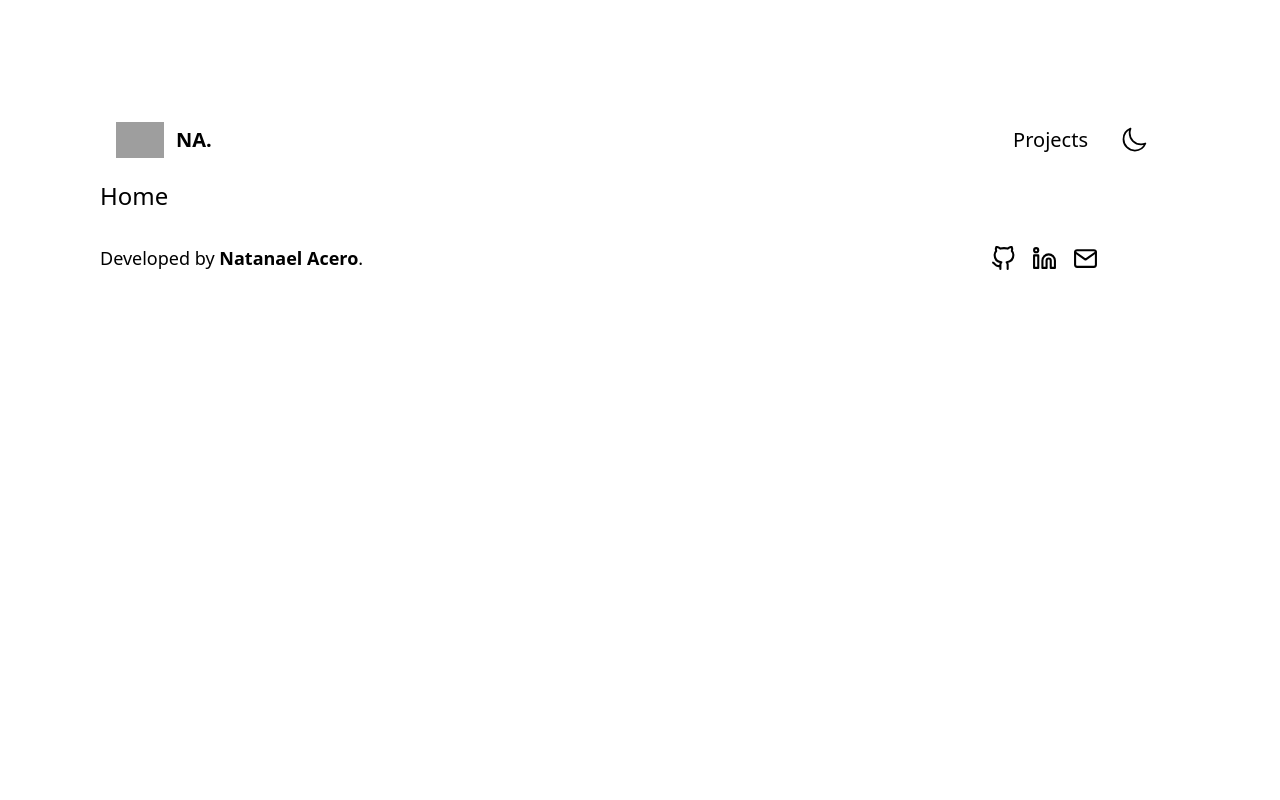
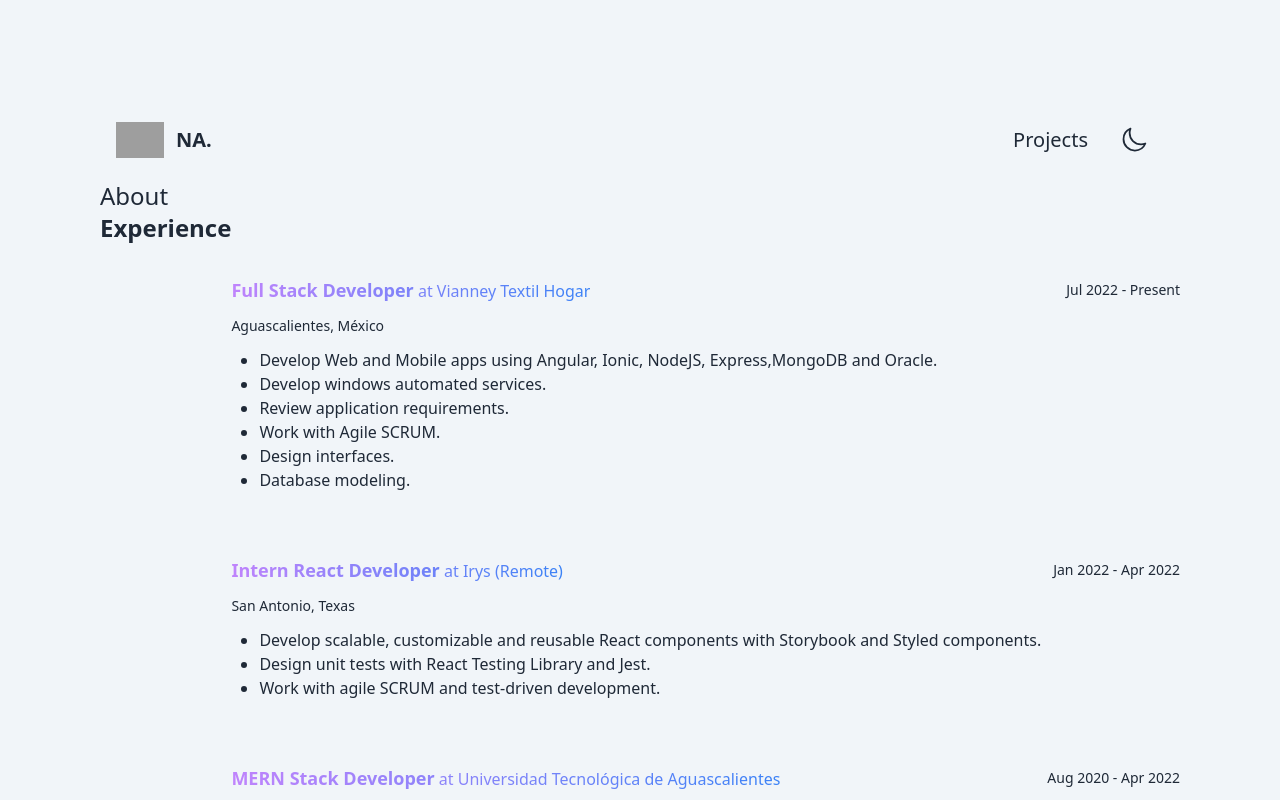
Before and after one commit to Natanael-Acero/next.js-portfolio, a Next.js app: page / in a window 1280 px wide. Shown: the top 800 px of the page. Built offline with nearby package versions, Linux system fonts and the light colour scheme; grey boxes are pictures that could not be loaded.

Commit message:
Added experience component

```diff
--- /dev/null
+++ b/app/components/About.jsx
@@ -0,0 +1,6 @@
+export default function About({ name, jobDescription, about }) {
+
+    return (
+        <h1>About</h1>
+    )
+}
--- /dev/null
+++ b/app/components/Education.jsx
@@ -0,0 +1,6 @@
+export default function Education() {
+
+    return (
+        <h1>Education</h1>
+    )
+}
--- /dev/null
+++ b/app/components/Experience.jsx
@@ -0,0 +1,30 @@
+export default function Experience({ experience }) {
+
+    return (
+        <section
+            className="flex items-start justify-between flex-col sm:flex-row dark:text-light"
+        >
+            <h1 className="font-semibold">Experience</h1>
+            <div className="w-full">
+                {
+                    experience.map((experience) => (
+                        <div className="my-16">
+                            <div className="flex justify-between items-center flex-wrap">
+                                <p className="text-transparent bg-clip-text bg-gradient-to-r from-purple-400 to-blue-500"><strong className="font-bolder text-lg">{experience.position}</strong> at {experience.company}</p>
+                                <p className="text-sm dark:text-gray">
+                                    {experience.startDate} - {experience.endDate}
+                                </p>
+                            </div>
+                            <p className="text-sm mt-3 text-blue">{experience.location}</p>
+                            <ul className="mt-3 pl-7">
+                                {experience.description.map((item) => (
+                                    <li className="dark:text-gray list-disc">{item}</li>
+                                ))}
+                            </ul>
+                        </div>
+                    ))
+                }
+            </div>
+        </section>
+    )
+}
--- a/app/components/Footer.jsx
+++ b/app/components/Footer.jsx
@@ -1,17 +1,17 @@
 export default function Footer({ socialMedia }) {
     return (
         <footer
-            class="container flex sm:flex-row flex-col justify-between items-center mb-8 sm:mb-4"
+            className="container flex sm:flex-row flex-col justify-between items-center mb-8 sm:mb-4"
         >
-            <p class="dark:text-light text-right my-8 text-lg">
+            <p className="dark:text-light text-right my-8 text-lg">
                 Developed by <strong>Natanael Acero</strong>.
             </p>
-            <div class="grid grid-cols-5 gap-4">
+            <div className="grid grid-cols-5 gap-4">
                 <a
                     aria-label="Social Media"
                     href={socialMedia.github}
                     target="_blank"
-                    class="footer-icons"
+                    className="footer-icons"
                 >
                     <svg
                         width="25"
@@ -19,9 +19,9 @@ export default function Footer({ socialMedia }) {
                         viewBox="0 0 24 24"
                         fill="none"
                         stroke="currentColor"
-                        stroke-width="2"
-                        stroke-linecap="round"
-                        stroke-linejoin="round"
+                        strokeWidth="2"
+                        strokeLinecap="round"
+                        strokeLinejoin="round"
                     ><path
                         d="M9 19c-5 1.5-5-2.5-7-3m14 6v-3.87a3.37 3.37 0 0 0-.94-2.61c3.14-.35 6.44-1.54 6.44-7A5.44 5.44 0 0 0 20 4.77 5.07 5.07 0 0 0 19.91 1S18.73.65 16 2.48a13.38 13.38 0 0 0-7 0C6.27.65 5.09 1 5.09 1A5.07 5.07 0 0 0 5 4.77a5.44 5.44 0 0 0-1.5 3.78c0 5.42 3.3 6.61 6.44 7A3.37 3.37 0 0 0 9 18.13V22"
                     ></path>
@@ -31,7 +31,7 @@ export default function Footer({ socialMedia }) {
                     aria-label="Social Media"
                     href={socialMedia.linkedin}
                     target="_blank"
-                    class="footer-icons"
+                    className="footer-icons"
                 >
                     <svg
                         width="25"
@@ -39,9 +39,9 @@ export default function Footer({ socialMedia }) {
                         viewBox="0 0 24 24"
                         fill="none"
                         stroke="currentColor"
-                        stroke-width="2"
-                        stroke-linecap="round"
-                        stroke-linejoin="round"
+                        strokeWidth="2"
+                        strokeLinecap="round"
+                        strokeLinejoin="round"
                     ><path
                         d="M16 8a6 6 0 0 1 6 6v7h-4v-7a2 2 0 0 0-2-2 2 2 0 0 0-2 2v7h-4v-7a6 6 0 0 1 6-6z"
                     ></path><rect x="2" y="9" width="4" height="12"></rect><circle
@@ -54,7 +54,7 @@ export default function Footer({ socialMedia }) {
                     aria-label="Social Media"
                     href={socialMedia.email}
                     target="_blank"
-                    class="footer-icons"
+                    className="footer-icons"
                 >
                     <svg
                         width="25"
@@ -62,9 +62,9 @@ export default function Footer({ socialMedia }) {
                         viewBox="0 0 24 24"
                         fill="none"
                         stroke="currentColor"
-                        stroke-width="2"
-                        stroke-linecap="round"
-                        stroke-linejoin="round"
+                        strokeWidth="2"
+                        strokeLinecap="round"
+                        strokeLinejoin="round"
                     ><path
                         d="M4 4h16c1.1 0 2 .9 2 2v12c0 1.1-.9 2-2 2H4c-1.1 0-2-.9-2-2V6c0-1.1.9-2 2-2z"
                     ></path><polyline points="22,6 12,13 2,6"></polyline>
--- a/app/components/Navigation.jsx
+++ b/app/components/Navigation.jsx
@@ -4,28 +4,28 @@ import { useTheme } from "next-themes";
 export default function Navigation() {
     const { theme, setTheme } = useTheme()
     return (
-        <nav class="px-2 sm:px-4 py-2.5 rounded ">
-            <div class="container flex flex-wrap items-center justify-between mx-auto">
-                <Link href="/" class="flex items-center" >
-                    <img src="https://ucarecdn.com/99abb6d2-48e5-46ff-93e7-5b315acd7ccb/" class="h-6 mr-3 sm:h-9" alt="Flowbite Logo" />
-                    <span class="self-center text-xl font-semibold whitespace-nowrap dark:text-white text-3xl">NA.</span>
+        <nav className="px-2 sm:px-4 py-2.5 rounded ">
+            <div className="container flex flex-wrap items-center justify-between mx-auto">
+                <Link href="/" className="flex items-center" >
+                    <img src="https://ucarecdn.com/99abb6d2-48e5-46ff-93e7-5b315acd7ccb/" className="h-6 mr-3 sm:h-9" alt="Flowbite Logo" />
+                    <span className="self-center text-xl font-semibold whitespace-nowrap dark:text-white text-3xl">NA.</span>
                 </Link>
 
-                <div class=" w-full md:block md:w-auto" id="navbar-default">
-                    <ul class="flex flex-col p-4 mt-4 border  rounded-lg  md:flex-row md:space-x-8 md:mt-0 md:text-sm md:font-medium md:border-0 ">
+                <div className="w-full md:block md:w-auto" id="navbar-default">
+                    <ul className="flex flex-col p-4 mt-4 border  rounded-lg  md:flex-row md:space-x-8 md:mt-0 md:text-sm md:font-medium md:border-0 ">
                         <li>
-                            <Link href="/projects" class="block py-2 pl-3 pr-4 md:bg-transparent md:p-0  text-xl" aria-current="page">Projects</Link>
+                            <Link href="/projects" className="block py-2 pl-3 pr-4 md:bg-transparent md:p-0  text-xl" aria-current="page">Projects</Link>
                         </li>
                         <li>
-                            <button class="block py-2 pl-3 pr-4  md:bg-transparent md:p-0  text-xl" aria-current="page" onClick={() => setTheme(theme === 'dark' ? 'light' : 'dark')}>
+                            <button className="block py-2 pl-3 pr-4  md:bg-transparent md:p-0  text-xl" aria-current="page" onClick={() => setTheme(theme === 'dark' ? 'light' : 'dark')}>
                                 {theme === 'dark' ?
                                     <svg xmlns="http://www.w3.org/2000/svg" fill="none" viewBox="0 0 24 24" strokeWidth={1.5} stroke="currentColor" className="w-7 h-7">
                                         <path strokeLinecap="round" strokeLinejoin="round" d="M12 3v2.25m6.364.386l-1.591 1.591M21 12h-2.25m-.386 6.364l-1.591-1.591M12 18.75V21m-4.773-4.227l-1.591 1.591M5.25 12H3m4.227-4.773L5.636 5.636M15.75 12a3.75 3.75 0 11-7.5 0 3.75 3.75 0 017.5 0z" />
                                     </svg>
 
                                     :
-                                    <svg xmlns="http://www.w3.org/2000/svg" fill="none" viewBox="0 0 24 24" stroke-width="1.5" stroke="currentColor" class="w-7 h-7">
-                                        <path stroke-linecap="round" stroke-linejoin="round" d="M21.752 15.002A9.718 9.718 0 0118 15.75c-5.385 0-9.75-4.365-9.75-9.75 0-1.33.266-2.597.748-3.752A9.753 9.753 0 003 11.25C3 16.635 7.365 21 12.75 21a9.753 9.753 0 009.002-5.998z" />
+                                    <svg xmlns="http://www.w3.org/2000/svg" fill="none" viewBox="0 0 24 24" strokeWidth={1.5} stroke="currentColor" className="w-7 h-7">
+                                        <path strokeLinecap="round" strokeLinejoin="round" d="M21.752 15.002A9.718 9.718 0 0118 15.75c-5.385 0-9.75-4.365-9.75-9.75 0-1.33.266-2.597.748-3.752A9.753 9.753 0 003 11.25C3 16.635 7.365 21 12.75 21a9.753 9.753 0 009.002-5.998z" />
                                     </svg>
                                 }
                             </button>
--- /dev/null
+++ b/app/components/Skills.jsx
@@ -0,0 +1,6 @@
+export default function Skills() {
+
+    return (
+        <h1>Skills</h1>
+    )
+}
--- a/app/layout.jsx
+++ b/app/layout.jsx
@@ -14,7 +14,7 @@ export default function RootLayout({ children }) {
       <title>Natanael Acero</title>
       <meta name="description" content="Natanael Acero's Portfolio" />
       <meta name="viewport" content="width=device-width, initial-scale=1" />
-      <body className="bg-white text-black dark:bg-black dark:text-gray-200" >
+      <body className="bg-slate-100 text-gray-800 dark:bg-zinc-800 dark:text-gray-200" >
         <ThemeProvider attribute="class">
           <Navigation />
           {children}
--- a/app/page.jsx
+++ b/app/page.jsx
@@ -1,5 +1,16 @@
+import About from "./components/About";
+import Education from "./components/Education";
+import Experience from "./components/Experience";
+import Skills from "./components/Skills";
+import { info } from '../data.js'
+
 export default function Home() {
   return (
-    <h1>Home</h1>
+    <>
+      <About name={info.name} jobDescription={info.jobDescription} about={info.about} />
+      <Experience experience={info.experience} />
+      <Education education={info.education} />
+      <Skills skills={info.skills} />
+    </>
   );
 }
--- a/data.js
+++ b/data.js
@@ -3,46 +3,54 @@ export const info = {
     name: "Natanael Acero",
     jobDescription: "Javascript Developer",
     about: `I'm a software developer based in Aguascalientes, México.
-   I have +2 years of experience working with Javascript technologies like Angular, Ionic, Node.js, MongoDB, Express.
-   Yet, I learn continuously and never stop exploring new technologies.
-   I have also gained knowledge of React, React Native, Testing library, Jest, Tailwind CSS working on personal projects.
-  `,
+    I have +2 years of experience working with Javascript technologies like Angular, Ionic, Node.js, MongoDB, Express.
+    Yet, I learn continuously and never stop exploring new technologies.
+    I have also gained knowledge of React, React Native, Testing library, Jest, Tailwind CSS working on personal projects.
+    `,
 
     experience: [
         {
-            name: "Vianney Textil Hogar",
+            position: "Full Stack Developer",
+            company: "Vianney Textil Hogar",
             location: "Aguascalientes, México",
             startDate: "Jul 2022",
             endDate: "Present",
             description: [
-                "- Developing screens and UI components for the web application using React and Tailwind.",
-                "- Fixing UI issues and integrating backend APIs with Redux Saga.",
+                "Develop Web and Mobile apps using Angular, Ionic, NodeJS, Express,MongoDB and Oracle.",
+                "Develop windows automated services.",
+                "Review application requirements.",
+                "Work with Agile SCRUM.",
+                "Design interfaces.",
+                "Database modeling.",
             ],
         },
 
         {
-            name: "Irys (Remote)",
+            position: "Intern React Developer",
+            company: "Irys (Remote)",
             location: "San Antonio, Texas",
             startDate: "Jan 2022",
             endDate: "Apr 2022",
             description: [
-                "✓ Developing code in accordance with appropriate design and architectural rules",
-                "✓ Documenting, testing, deployment, maintenance, support of platforms, applications, databases and solutions",
-                "✓ Help and training of other colleagues",
-                "✓ Others tasks connected to the nature of the job",
-                "✓ Code Improvements and Refactoring ",
-                "✓ Best Practices and Rules Maintainer",
+                "Develop scalable, customizable and reusable React components with Storybook and Styled components.",
+                "Design unit tests with React Testing Library and Jest.",
+                "Work with agile SCRUM and test-driven development.",
             ],
         },
 
         {
-            name: "Universidad Tecnológica de Aguascalientes",
+            position: "MERN Stack Developer",
+            company: "Universidad Tecnológica de Aguascalientes",
             location: "Aguascalientes, México",
             startDate: "Aug 2020",
             endDate: "Apr 2022",
             description: [
-                "An Immersive Internship Program that prepares me for the world's most in-demand career. A six weeks program completely based on learning and challenges.",
-                "The internship track is built by an industry expert that let develop the skills in the areas most important ",
+                "Develop Web and Mobile apps using Angular, Ionic, NodeJS, Express and MongoDB.",
+                "Review application requirements.",
+                "Work with Agile SCRUM.",
+                "Contribute to interface ideas and design interfaces.",
+                "Contribute to database modeling.",
+                "Support developed Web and Mobile apps.",
             ],
         },
     ],
@@ -78,6 +86,10 @@ export const info = {
         },
     ],
 
+    skills: [
+        'Javascript', 'React', 'React Native', 'Node.js', 'MongoDB', 'Express', 'Angular', 'Ionic', 'Tailwind CSS', 'HTML', 'CSS', 'Git', 'SCRUM'
+    ],
+
     socialMedia: {
         github: "https://github.com/Natanael-Acero",
         email: "nataacero1gmail.com",
--- a/styles/globals.css
+++ b/styles/globals.css
@@ -15,9 +15,9 @@
     @apply text-lg;
   }
 
-  a {
+  /* a {
     @apply text-blue-600 underline;
-  }
+  } */
 }
 
 
@@ -28,7 +28,8 @@
 
   body {
     color: white;
-    background: rgb(19, 19, 19)
+    /* background: rgb(26, 26, 26) */
+    background: red;
   }
 }
 
--- a/tailwind.config.js
+++ b/tailwind.config.js
@@ -7,6 +7,10 @@ module.exports = {
   ],
   theme: {
     extend: {},
+    // colors: {
+    //   'primary': '#1e40af',
+    //   'secondary': '#3b82f6',
+    // }
   },
   plugins: [],
 }
```
Also changed, not shown: 1 other file (tests, documents, lock files or other folders).
